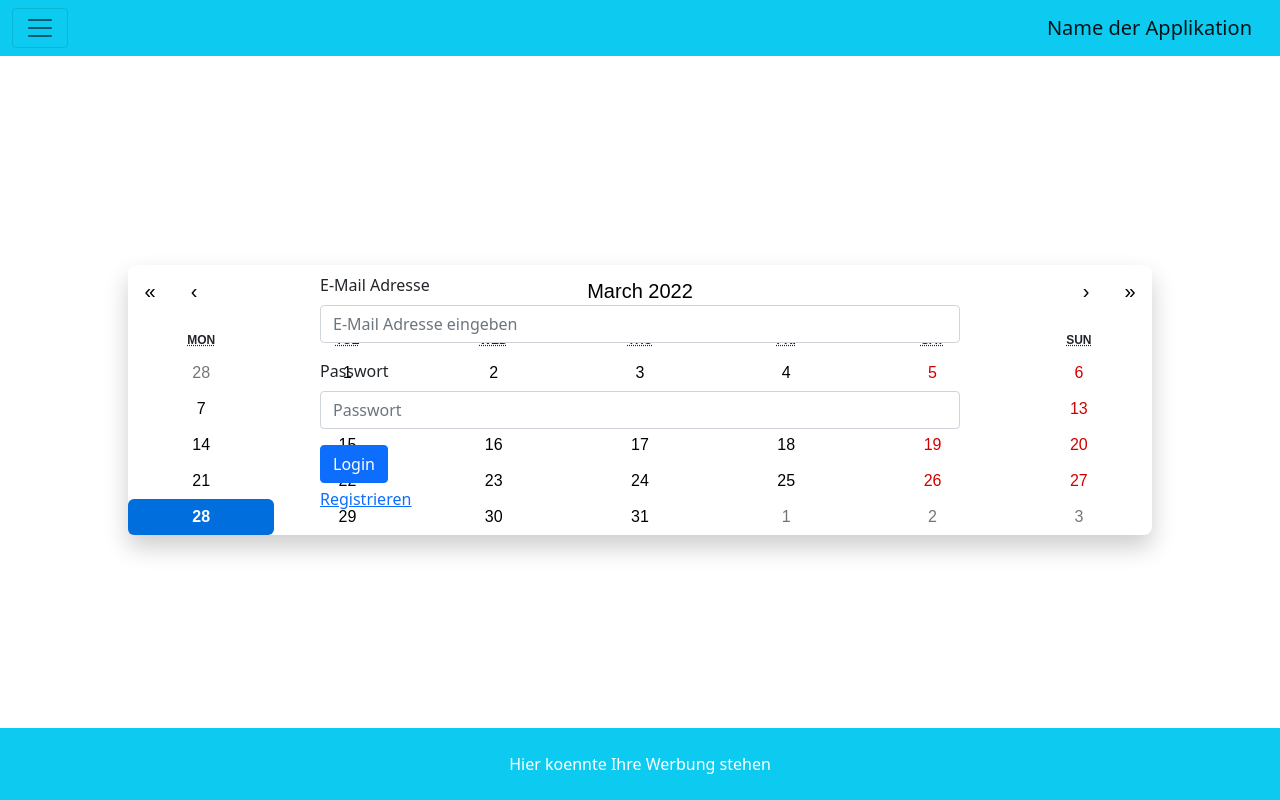
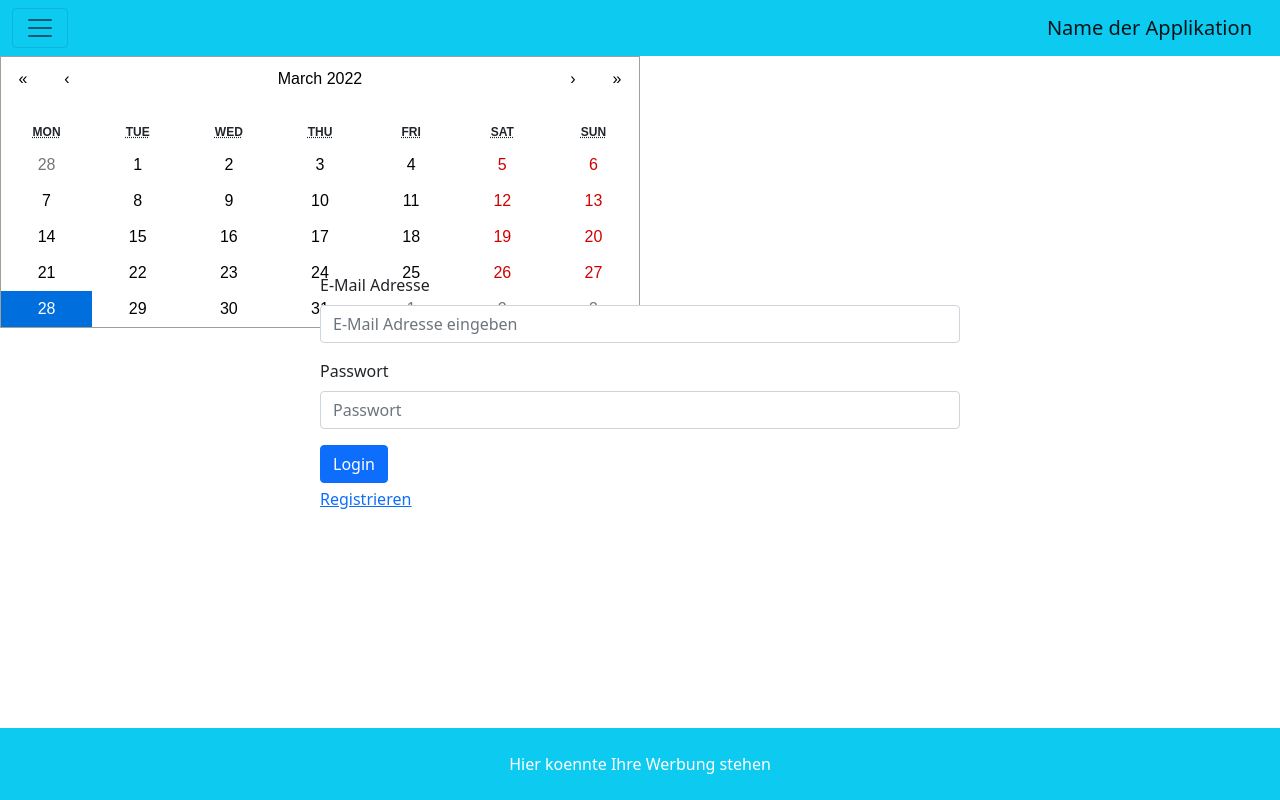
Before and after one commit to catirony/verteilte_systeme, a React (Create React App) app in the folder Frontend/react-ui/: page /login in a window 1280 px wide. Built offline with nearby package versions, Linux system fonts and the light colour scheme.

Commit message:
reset und veryweiflung am kalender

```diff
--- a/Frontend/react-ui/src/components/calendar/CalenderView.jsx
+++ b/Frontend/react-ui/src/components/calendar/CalenderView.jsx
@@ -5,7 +5,7 @@ import "./css/Calendar.css";
 function CalendarView() {
   const [value, onChange] = useState(new Date());
 
-  return <Calendar className="position-absolute top-50 start-50 translate-middle" onChange={onChange} value={value} />;
+  return <Calendar className="w-50" onChange={onChange} value={value} />;
 }
 
 export default CalendarView;
--- a/Frontend/react-ui/src/components/calendar/css/Calendar.css
+++ b/Frontend/react-ui/src/components/calendar/css/Calendar.css
@@ -1,9 +1,8 @@
 .react-calendar {
-  width: 80%;
+  width: 350px;
   max-width: 100%;
-  background: #ffff;
-  border-radius: 8px;
-  box-shadow: 0 12px 24px rgba(0, 0, 0, 0.2);
+  background: white;
+  border: 1px solid #a0a096;
   font-family: Arial, Helvetica, sans-serif;
   line-height: 1.125em;
 }
@@ -42,8 +41,6 @@
 .react-calendar__navigation button {
   min-width: 44px;
   background: none;
-  font-size: 20px;
-  margin-top: 8px;
 }
 .react-calendar__navigation button:disabled {
   background-color: #f0f0f0;
@@ -92,19 +89,13 @@
 .react-calendar__tile:enabled:hover,
 .react-calendar__tile:enabled:focus {
   background-color: #e6e6e6;
-  border-radius: 6px;
 }
 .react-calendar__tile--now {
-  background: #e6e6e6;
-  border-radius: 6px;
-  font-weight: bold;
-  color: green;
+  background: #ffff76;
 }
 .react-calendar__tile--now:enabled:hover,
 .react-calendar__tile--now:enabled:focus {
-  background: #6f48eb33;
-  border-radius: 6px;
-  font-weight: bold;
+  background: #ffffa9;
 }
 .react-calendar__tile--hasActive {
   background: #76baff;
--- a/Frontend/react-ui/src/components/core/Footer.jsx
+++ b/Frontend/react-ui/src/components/core/Footer.jsx
@@ -2,13 +2,11 @@ import React from "react";
 
 function Footer() {
   return (
-    <div className="footer">
-      <footer class="py-4 bg-info fixed-bottom">
-        <div class="container">
-          <p class="m-0 text-center text-white">Hier koennte Ihre Werbung stehen</p>
-        </div>
-      </footer>
-    </div>
+    <footer class="py-4 bg-info fixed-bottom">
+      <div class="container">
+        <p class="m-0 text-center text-white">Hier koennte Ihre Werbung stehen</p>
+      </div>
+    </footer>
   );
 }
 
```
